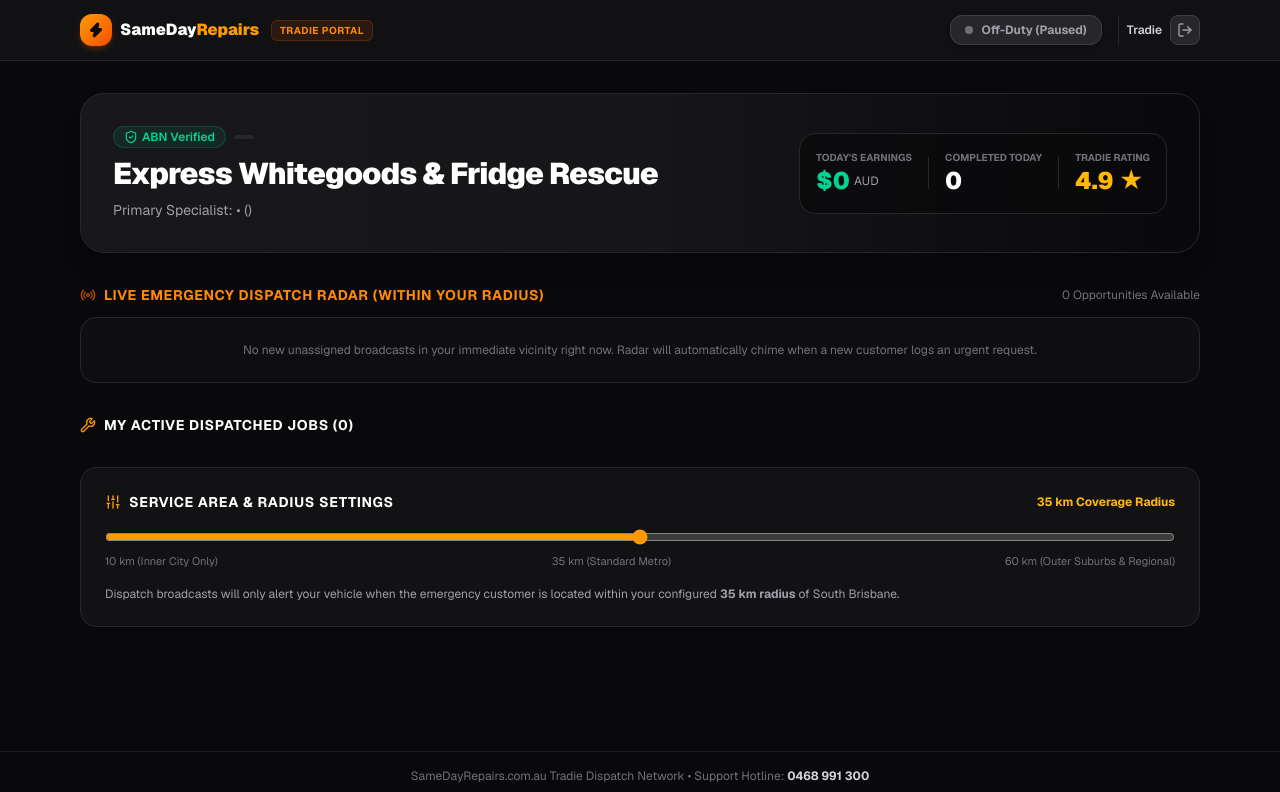
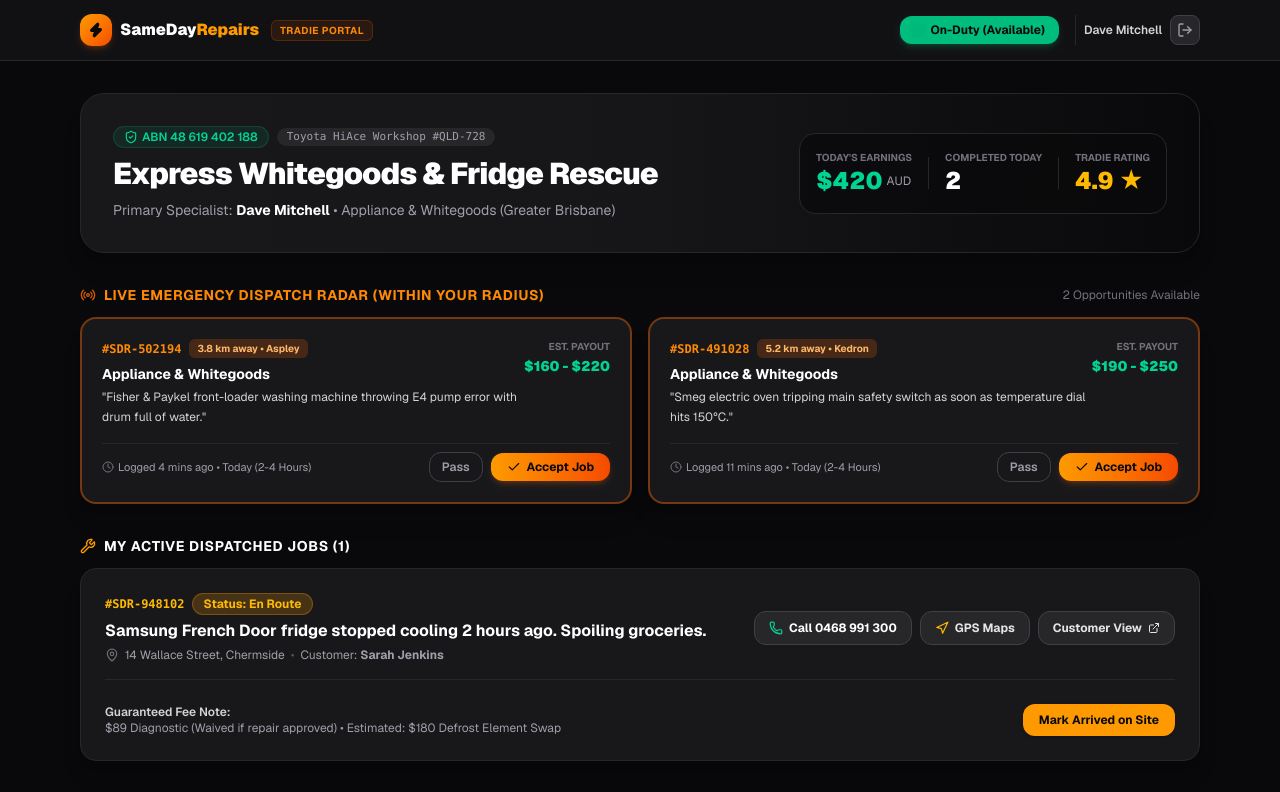
Before and after one commit to brisbanecomputerfix-jpg/samedayrepairs, a Next.js app: page /portal/provider in a window 1280 px wide. Shown: the top 792 px of the page. Built offline with nearby package versions, Linux system fonts and the light colour scheme.

Commit message:
fix(portal): default to rich demo state on direct portal visits

```diff
--- a/src/app/portal/provider/provider-client.tsx
+++ b/src/app/portal/provider/provider-client.tsx
@@ -23,6 +23,8 @@ import {
   ExternalLink,
 } from "lucide-react";
 import { useAuth } from "@/context/auth-context";
+import { DEMO_PROVIDER } from "@/data/mock-users";
+import { ProviderUser } from "@/types/auth";
 
 export function ProviderClient() {
   const router = useRouter();
@@ -47,7 +49,7 @@ export function ProviderClient() {
 
   if (!isHydrated) return null;
 
-  const provider = role === "provider" && user ? (user as any) : null;
+  const provider: ProviderUser = (role === "provider" && user ? user : DEMO_PROVIDER) as ProviderUser;
 
   return (
     <div className="min-h-screen bg-zinc-950 text-white flex flex-col justify-between">
--- a/src/app/portal/seeker/seeker-client.tsx
+++ b/src/app/portal/seeker/seeker-client.tsx
@@ -21,6 +21,8 @@ import {
   ExternalLink,
 } from "lucide-react";
 import { useAuth } from "@/context/auth-context";
+import { DEMO_SEEKER } from "@/data/mock-users";
+import { SeekerUser } from "@/types/auth";
 import { UrgentDispatchModal } from "@/components/urgent-dispatch-modal";
 
 export function SeekerClient() {
@@ -64,7 +66,7 @@ export function SeekerClient() {
 
   if (!isHydrated) return null;
 
-  const seeker = role === "seeker" && user ? (user as any) : null;
+  const seeker: SeekerUser = (role === "seeker" && user ? user : DEMO_SEEKER) as SeekerUser;
 
   return (
     <div className="min-h-screen bg-zinc-950 text-white flex flex-col justify-between">
```
